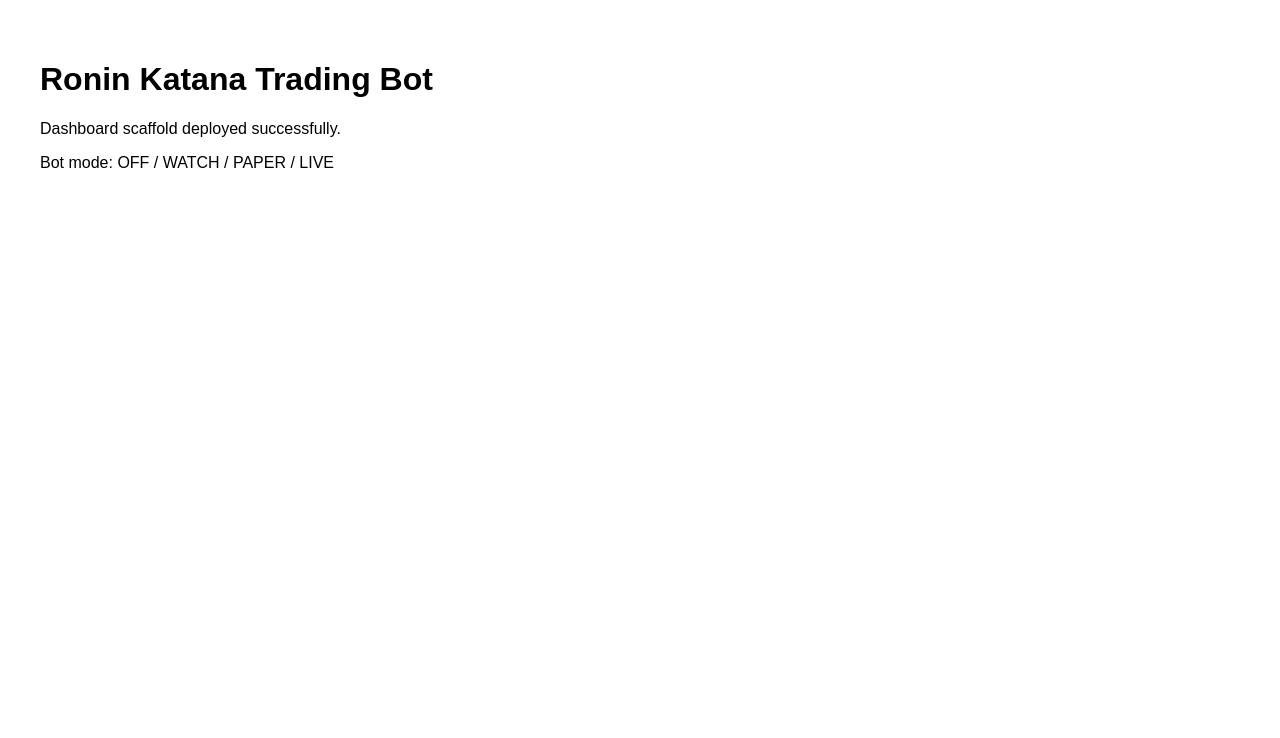
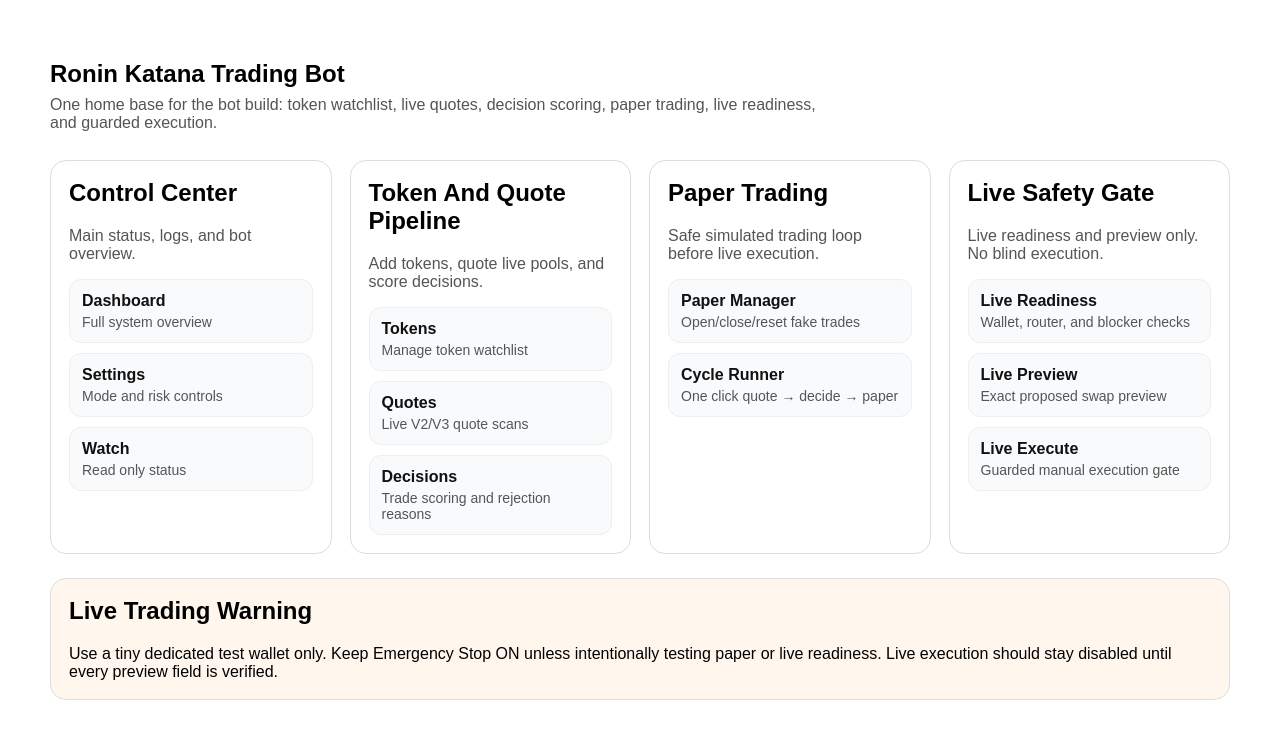
Before and after one commit to mattyoungaviation-collab/Trading-bot-ronin, a Next.js app: page / in a window 1280 px wide. Shown: the top 738 px of the page. Built offline with nearby package versions, Linux system fonts and the light colour scheme.

Commit message:
Add home navigation control panel

```diff
--- a/app/page.tsx
+++ b/app/page.tsx
@@ -1,9 +1,85 @@
+const sections = [
+  {
+    title: "Control Center",
+    description: "Main status, logs, and bot overview.",
+    links: [
+      { href: "/dashboard", label: "Dashboard", note: "Full system overview" },
+      { href: "/settings", label: "Settings", note: "Mode and risk controls" },
+      { href: "/watch", label: "Watch", note: "Read only status" },
+    ],
+  },
+  {
+    title: "Token And Quote Pipeline",
+    description: "Add tokens, quote live pools, and score decisions.",
+    links: [
+      { href: "/tokens", label: "Tokens", note: "Manage token watchlist" },
+      { href: "/quotes", label: "Quotes", note: "Live V2/V3 quote scans" },
+      { href: "/decisions", label: "Decisions", note: "Trade scoring and rejection reasons" },
+    ],
+  },
+  {
+    title: "Paper Trading",
+    description: "Safe simulated trading loop before live execution.",
+    links: [
+      { href: "/paper", label: "Paper Manager", note: "Open/close/reset fake trades" },
+      { href: "/cycle", label: "Cycle Runner", note: "One click quote → decide → paper" },
+    ],
+  },
+  {
+    title: "Live Safety Gate",
+    description: "Live readiness and preview only. No blind execution.",
+    links: [
+      { href: "/live", label: "Live Readiness", note: "Wallet, router, and blocker checks" },
+      { href: "/live-preview", label: "Live Preview", note: "Exact proposed swap preview" },
+      { href: "/live-execute", label: "Live Execute", note: "Guarded manual execution gate" },
+    ],
+  },
+];
+
 export default function HomePage() {
   return (
-    <main style={{ padding: 32, fontFamily: "Arial" }}>
-      <h1>Ronin Katana Trading Bot</h1>
-      <p>Dashboard scaffold deployed successfully.</p>
-      <p>Bot mode: OFF / WATCH / PAPER / LIVE</p>
+    <main style={{ padding: 32, fontFamily: "Arial, sans-serif", maxWidth: 1180, margin: "0 auto" }}>
+      <section style={{ marginBottom: 28 }}>
+        <h1 style={{ marginBottom: 8 }}>Ronin Katana Trading Bot</h1>
+        <p style={{ marginTop: 0, color: "#555", maxWidth: 780 }}>
+          One home base for the bot build: token watchlist, live quotes, decision scoring, paper trading, live readiness, and guarded execution.
+        </p>
+      </section>
+
+      <section style={{ display: "grid", gridTemplateColumns: "repeat(auto-fit, minmax(260px, 1fr))", gap: 18 }}>
+        {sections.map((section) => (
+          <article key={section.title} style={{ border: "1px solid #ddd", borderRadius: 16, padding: 18, background: "#fff" }}>
+            <h2 style={{ marginTop: 0 }}>{section.title}</h2>
+            <p style={{ color: "#555" }}>{section.description}</p>
+            <div style={{ display: "grid", gap: 10 }}>
+              {section.links.map((link) => (
+                <a key={link.href} href={link.href} style={linkStyle}>
+                  <strong>{link.label}</strong>
+                  <span style={{ color: "#555", fontSize: 14 }}>{link.note}</span>
+                </a>
+              ))}
+            </div>
+          </article>
+        ))}
+      </section>
+
+      <section style={{ border: "1px solid #ddd", borderRadius: 16, padding: 18, marginTop: 24, background: "#fff7ed" }}>
+        <h2 style={{ marginTop: 0 }}>Live Trading Warning</h2>
+        <p style={{ marginBottom: 0 }}>
+          Use a tiny dedicated test wallet only. Keep Emergency Stop ON unless intentionally testing paper or live readiness. Live execution should stay disabled until every preview field is verified.
+        </p>
+      </section>
     </main>
   );
 }
+
+const linkStyle: React.CSSProperties = {
+  display: "grid",
+  gap: 4,
+  padding: 12,
+  border: "1px solid #eee",
+  borderRadius: 12,
+  color: "#111",
+  textDecoration: "none",
+  background: "#f8fafc",
+};
```
